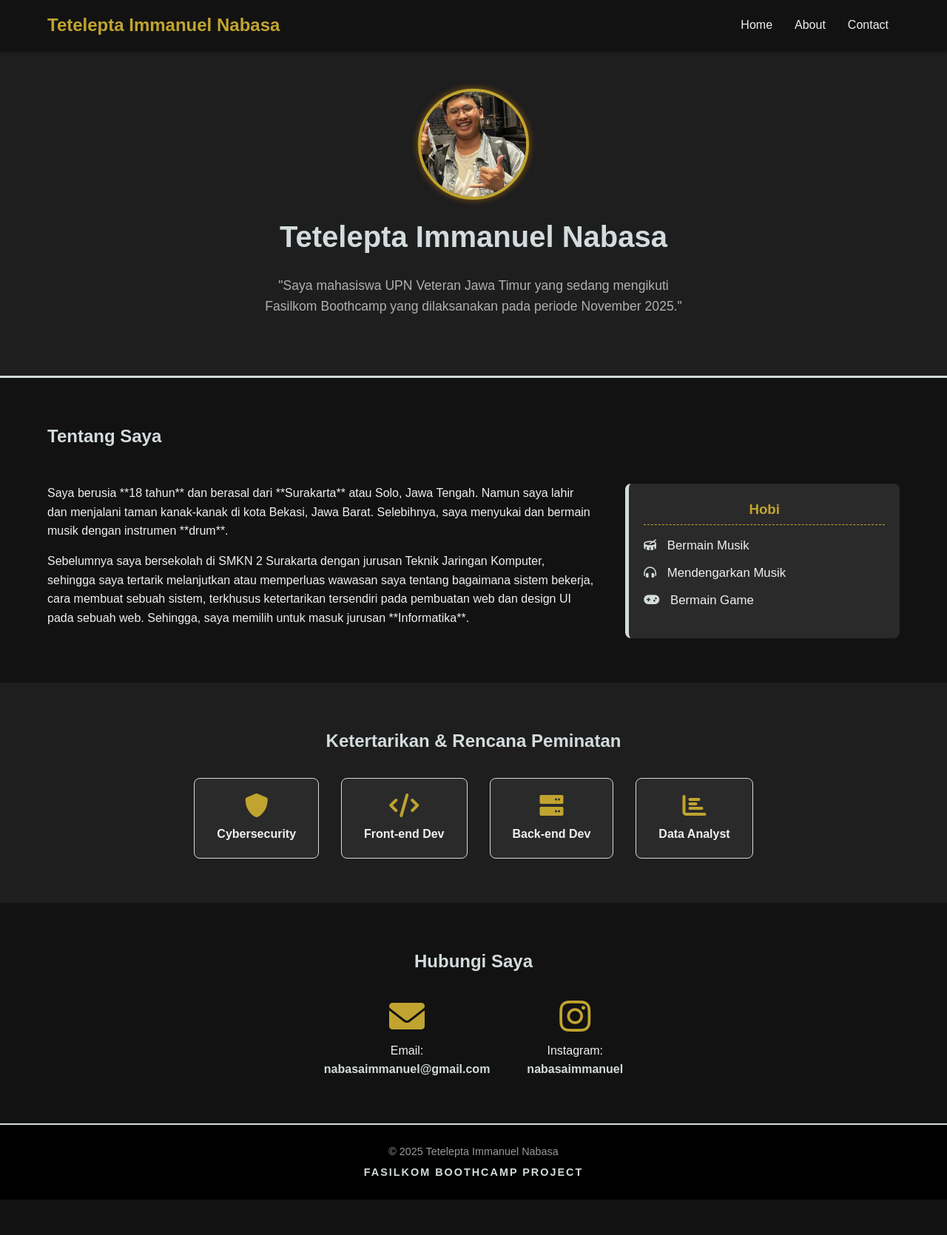
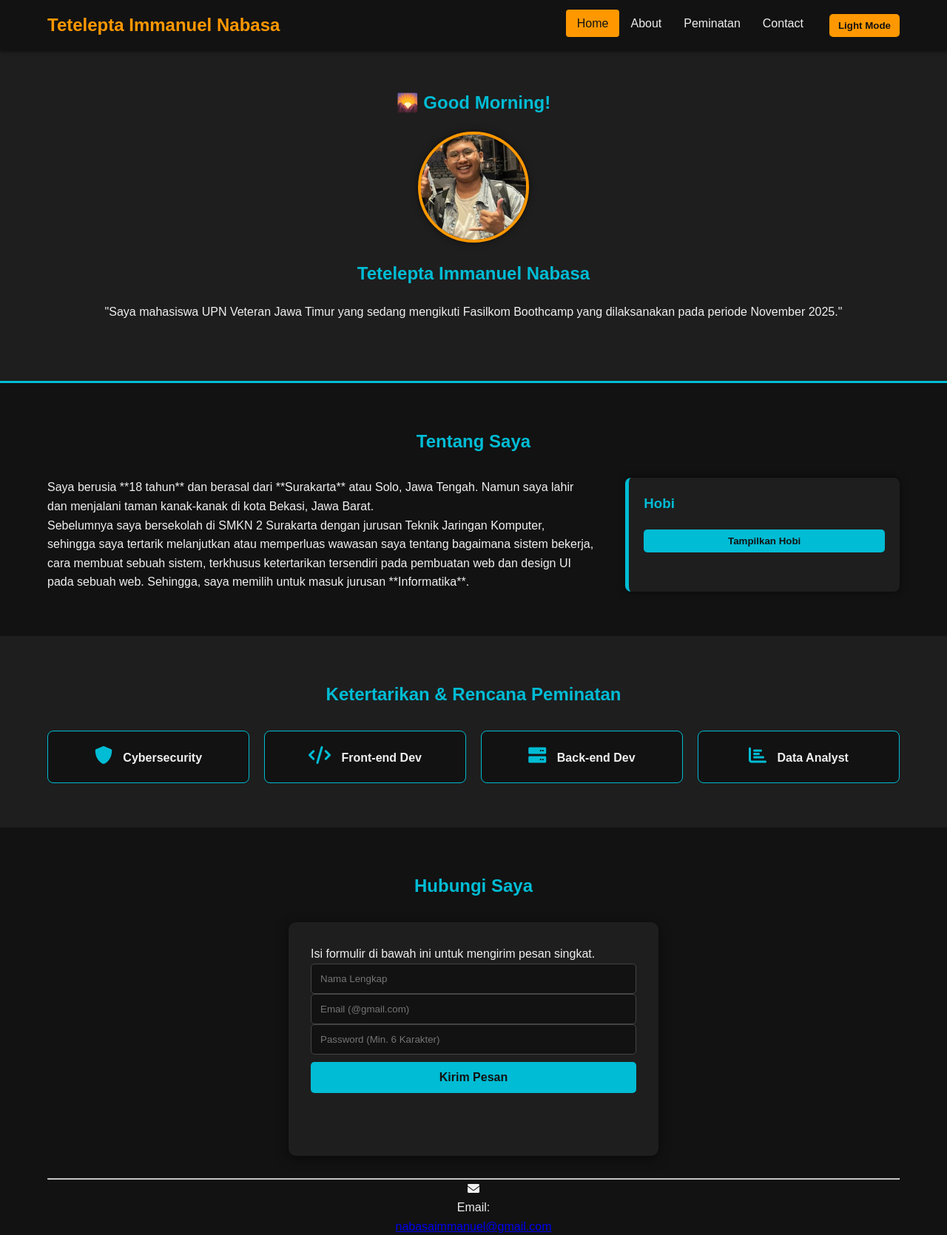
Before and after one commit to tetelepta-tech/tetelepta.github.io, a plain HTML site: page index.html in a window 1280 px wide. Shown: the top 1670 px of the page at 74% size. Before the commit the page ends 1622 px from the top, so only its background shows below. Drawn offline with Linux system fonts and the light colour scheme.

Commit message:
Perubahan dikit

```diff
--- a/CSS/stylesheet.css
+++ b/CSS/stylesheet.css
@@ -1,12 +1,35 @@
 /* G. WEBSITE THEME & GLOBAL STYLES */
-:root {
-    --color-dark: #121212;         /* Dominan Hitam/Gelap */
-    --color-light-bg: #1e1e1e;     /* Background Sedikit Lebih Terang */
-    --color-text-light: #f0f0f0;   /* Teks utama (putih pucat) */
-    --color-primary: #d4dbdc;      /* Warna Aksen (Biru Cyan/Terang) */
-    --color-secondary: #c1a430;    /* Warna Sekunder (Oranye) */
+
+/* AKTIVASI SMOOTH SCROLLING */
+html {
+    scroll-behavior: smooth;
 }
 
+:root {
+    /* DEFAULT THEME (DARK MODE) */
+    --color-dark: #121212;
+    --color-light-bg: #1e1e1e;
+    --color-text-light: #f0f0f0;
+    --color-text-dark: #333333;
+    --color-primary: #00bcd4;      /* Cyan */
+    --color-secondary: #ff9800;    /* Orange */
+    --color-navbar-bg: rgba(18, 18, 18, 0.95);
+    --color-shadow: rgba(0, 0, 0, 0.5);
+}
+
+/* TEMA TERANG (LIGHT MODE / WHITE MODE) */
+#theme-body.light-theme {
+    --color-dark: #f0f0f0;
+    --color-light-bg: #ffffff;
+    --color-text-light: #333333;
+    --color-text-dark: #f0f0f0;
+    --color-primary: #1976d2;
+    --color-secondary: #d84315;
+    --color-navbar-bg: rgba(255, 255, 255, 0.95);
+    --color-shadow: rgba(0, 0, 0, 0.1);
+}
+
+/* GLOBAL RESET DAN BODY */
 * {
     box-sizing: border-box;
     margin: 0;
@@ -18,7 +41,7 @@ body {
     background-color: var(--color-dark);
     color: var(--color-text-light);
     line-height: 1.6;
-    scroll-behavior: smooth;
+    transition: background-color 0.5s, color 0.5s;
 }
 
 .container {
@@ -37,13 +60,13 @@ h1, h2, h3 {
     margin-bottom: 20px;
 }
 
-/* --- A. NAVIGATION BAR --- */
+/* A. NAVIGATION BAR */
 .navbar {
-    position: fixed; /* Posisi Sticky/Fixed di atas */
+    position: fixed;
     top: 0;
     width: 100%;
-    background-color: rgba(18, 18, 18, 0.95); /* Hitam, sedikit transparan agar tidak terlalu kontras */
-    box-shadow: 0 2px 4px rgba(0, 0, 0, 0.5);
+    background-color: var(--color-navbar-bg);
+    box-shadow: 0 2px 4px var(--color-shadow);
     z-index: 1000;
 }
 
@@ -73,80 +96,87 @@ h1, h2, h3 {
     border-radius: 4px;
 }
 
-/* Hover Effect */
+/* Efek Hover */
 .navbar ul li a:hover {
     background-color: var(--color-primary);
-    color: var(--color-dark); /* Teks berubah menjadi gelap */
+    color: var(--color-dark);
 }
 
-/* --- B. HERO / PROFILE SECTION --- */
+/* Gaya untuk Nav Link yang AKTIF (Highlight) */
+.navbar ul li a.active {
+    background-color: var(--color-secondary);
+    color: var(--color-dark) !important;
+}
+
+/* STYLES TOMBOL MODE */
+.mode-button {
+    background-color: var(--color-secondary);
+    color: var(--color-dark);
+    border: none;
+    padding: 8px 12px;
+    border-radius: 5px;
+    cursor: pointer;
+    font-weight: bold;
+    transition: background-color 0.3s, color 0.3s;
+    margin-left: 20px;
+}
+
+/* B. HERO / PROFILE SECTION */
 .hero-section {
-    background-color: var(--color-light-bg); /* Background Menarik (Sedikit lebih terang dari body) */
-    padding: 120px 0 80px; /* Padding atas disesuaikan karena fixed navbar */
+    background-color: var(--color-light-bg);
+    padding: 120px 0 80px;
     text-align: center;
     border-bottom: 3px solid var(--color-primary);
 }
 
-.hero-content h1 {
-    font-size: 2.5rem;
-    margin-top: 10px;
-}
-
-.hero-content p {
-    font-size: 1.1rem;
-    color: #b0b0b0;
-    max-width: 600px;
-    margin: 15px auto 0;
-}
-
+/* FOTO PROFIL BULAT */
 .profile-photo {
     width: 150px;
     height: 150px;
-    border-radius: 50%; /* Membuat foto bulat */
+    border-radius: 50%; /* Membuat Bulat */
     object-fit: cover;
     border: 4px solid var(--color-secondary);
-    box-shadow: 0 0 10px rgba(255, 152, 0, 0.5);
+    box-shadow: 0 0 10px var(--color-shadow);
+    margin-bottom: 15px;
 }
 
-/* --- C. ABOUT SECTION --- */
-.about-content {
+/* C. ABOUT SECTION */
+.about-grid {
+    display: grid;
+    grid-template-columns: 2fr 1fr;
+    gap: 40px;
+    margin-top: 30px;
     text-align: left;
 }
 
-.about-grid {
-    display: grid;
-    grid-template-columns: 2fr 1fr; /* Layout Readable: Deskripsi lebih lebar dari hobi */
-    gap: 40px;
-    margin-top: 45px;
-}
-
-.about-text p {
-    margin-bottom: 15px;
-}
-
 .hobbies-list {
-    background-color: #2a2a2a;
+    background-color: var(--color-light-bg);
     padding: 20px;
     border-radius: 8px;
     border-left: 5px solid var(--color-primary);
-}
-
-.hobbies-list h3 {
-    color: var(--color-secondary);
-    margin-bottom: 15px;
-    border-bottom: 1px dashed var(--color-secondary);
-    padding-bottom: 5px;
-    text-align: center;
+    box-shadow: 0 0 10px var(--color-shadow);
 }
 
 .hobbies-list ul {
     list-style: none;
     text-align: left;
+    padding-top: 15px;
 }
 
+/* Gaya dasar item hobi */
 .hobbies-list ul li {
     margin-bottom: 10px;
     font-size: 1.05rem;
+    padding: 5px 10px;
+    transition: background-color 0.3s, color 0.3s;
+    border-radius: 4px;
+}
+
+/* Efek HOVER pada List Hobi */
+.hobbies-list ul li:hover {
+    background-color: var(--color-primary);
+    color: var(--color-dark);
+    cursor: pointer;
 }
 
 .hobbies-list ul li i {
@@ -154,73 +184,143 @@ h1, h2, h3 {
     margin-right: 10px;
 }
 
-/* --- D. SKILL / INTEREST SECTION --- */
+/* Mengubah warna ikon saat hover */
+.hobbies-list ul li:hover i {
+    color: var(--color-dark);
+}
+
+/* Tombol untuk Toggle Hobi */
+#toggleHobbyBtn {
+    background-color: var(--color-primary);
+    color: var(--color-dark);
+    border: none;
+    padding: 8px 15px;
+    border-radius: 5px;
+    cursor: pointer;
+    font-weight: bold;
+    transition: background-color 0.3s;
+    width: 100%;
+    margin-bottom: 15px;
+}
+
+/* D. SKILL / INTEREST SECTION */
 .dark-section {
     background-color: var(--color-light-bg);
 }
 
 .interest-grid {
-    display: flex;
-    justify-content: center;
-    gap: 30px;
+    display: grid;
+    grid-template-columns: repeat(auto-fit, minmax(200px, 1fr));
+    gap: 20px;
     margin-top: 30px;
-    flex-wrap: wrap;
 }
 
+/* Gaya dasar item peminatan */
 .interest-item {
-    background-color: #2a2a2a;
+    background-color: var(--color-dark);
     padding: 20px 30px;
     border-radius: 8px;
     border: 1px solid var(--color-primary);
     text-align: center;
     font-weight: bold;
-    transition: background-color 0.3s, transform 0.3s;
+    transition: background-color 0.3s, transform 0.3s, color 0.3s;
+    color: var(--color-text-light);
+    cursor: pointer;
+}
+
+/* EFEK HOVER BARU: Ketertarikan & Rencana Peminatan */
+.interest-item:hover {
+    background-color: var(--color-secondary); /* Ubah latar belakang */
+    color: var(--color-dark); /* Ubah teks */
+    transform: translateY(-5px); /* Efek sedikit terangkat */
+    box-shadow: 0 5px 15px var(--color-shadow);
 }
 
 .interest-item i {
-    font-size: 2rem;
-    margin-bottom: 10px;
-    color: var(--color-secondary);
-    display: block;
-}
-
-.interest-item:hover {
-    background-color: var(--color-dark);
-    transform: translateY(-5px); /* Efek sedikit terangkat */
-}
-
-/* --- E. CONTACT SECTION --- */
-.contact-items {
-    display: flex;
-    justify-content: center;
-    gap: 50px;
-    margin-top: 30px;
-}
-
-.contact-item {
-    text-align: center;
-}
-
-.contact-item i {
-    font-size: 3rem;
-    color: var(--color-secondary); /* Icons */
-    margin-bottom: 10px;
-}
-
-.contact-item a {
-    color: var(--color-primary);
-    text-decoration: none;
-    font-weight: bold;
+    font-size: 1.5rem;
+    margin-right: 10px;
+    color: var(--color-primary); /* Warna ikon default */
     transition: color 0.3s;
 }
 
-.contact-item a:hover {
-    color: var(--color-text-light);
+/* Mengubah warna ikon saat hover */
+.interest-item:hover i {
+    color: var(--color-dark);
 }
 
-/* --- F. FOOTER --- */
+/* E. CONTACT SECTION - FORM STYLES */
+.contact-form {
+    max-width: 500px;
+    margin: 30px auto;
+    background-color: var(--color-light-bg);
+    padding: 30px;
+    border-radius: 10px;
+    box-shadow: 0 4px 15px var(--color-shadow);
+    text-align: left;
+}
+
+.contact-form input[type="text"],
+.contact-form input[type="email"],
+.contact-form input[type="password"] {
+    width: 100%;
+    padding: 12px;
+    border: 1px solid #444;
+    border-radius: 5px;
+    background-color: var(--color-dark);
+    color: var(--color-text-light);
+    transition: border-color 0.3s;
+}
+
+.contact-form button[type="submit"] {
+    width: 100%;
+    background-color: var(--color-primary);
+    color: var(--color-dark);
+    border: none;
+    padding: 12px 20px;
+    border-radius: 5px;
+    cursor: pointer;
+    font-size: 1rem;
+    font-weight: bold;
+    transition: background-color 0.3s;
+    margin-top: 10px;
+}
+
+/* PESAN VALIDASI */
+.message-area {
+    padding: 10px;
+    margin-top: 15px;
+    border-radius: 5px;
+    text-align: center;
+    font-weight: bold;
+    min-height: 40px;
+    opacity: 0.9;
+}
+
+/* Dark Mode Message Styles */
+.message-error {
+    background-color: #ff3333;
+    color: var(--color-text-dark);
+}
+
+.message-success {
+    background-color: #00b300;
+    color: var(--color-text-dark);
+}
+
+/* Light Mode Message Styles */
+#theme-body.light-theme .message-error {
+    background-color: #f8d7da;
+    color: #721c24;
+}
+
+#theme-body.light-theme .message-success {
+    background-color: #d4edda;
+    color: #155724;
+}
+
+/* F. FOOTER */
 footer {
-    background-color: #000000; /* Background color berbeda dari body (Hitam pekat) */
+    background-color: #000000;
     color: #999;
     text-align: center;
     padding: 20px 0;
@@ -228,12 +328,7 @@ footer {
     border-top: 2px solid var(--color-primary);
 }
 
-footer p {
-    margin: 5px 0;
+/* CSS untuk JavaScript */
+.hidden {
+    display: none;
 }
-
-.bootcamp-text {
-    color: var(--color-primary);
-    font-weight: bold;
-    letter-spacing: 2px;
-}
--- /dev/null
+++ b/JS/js.js
@@ -0,0 +1,155 @@
+document.addEventListener('DOMContentLoaded', function() {
+
+    // ==========================================================
+    // 1. FUNGSI TEMA DINAMIS (DARK/LIGHT MODE DENGAN LOCAL STORAGE)
+    // ==========================================================
+    const themeBody = document.getElementById('theme-body');
+    const themeToggle = document.getElementById('theme-toggle');
+
+    function setTheme(mode) {
+        if (mode === 'light') {
+            themeBody.classList.add('light-theme');
+            localStorage.setItem('theme', 'light');
+            themeToggle.textContent = 'Dark Mode';
+        } else {
+            themeBody.classList.remove('light-theme');
+            localStorage.setItem('theme', 'dark');
+            themeToggle.textContent = 'Light Mode';
+        }
+    }
+
+    // A. MODE PERSISTENCE (Memuat tema yang tersimpan)
+    const savedTheme = localStorage.getItem('theme');
+    if (savedTheme) {
+        setTheme(savedTheme);
+    } else {
+        setTheme('dark'); // Default
+    }
+
+    // B. MENDENGARKAN KLIK TOMBOL
+    if (themeToggle) {
+        themeToggle.addEventListener('click', function() {
+            if (themeBody.classList.contains('light-theme')) {
+                setTheme('dark');
+            } else {
+                setTheme('light');
+            }
+        });
+    }
+
+    // ==========================================================
+    // 2. FUNGSI SAPAAN DINAMIS (Waktu Nyata)
+    // ==========================================================
+    const greetingElement = document.getElementById('greeting');
+    const hour = new Date().getHours();
+    let greetingText = '';
+
+    if (hour >= 5 && hour < 12) {
+        greetingText = '🌄 Good Morning!';
+    } else if (hour >= 12 && hour < 17) {
+        greetingText = '☀️ Good Afternoon!';
+    } else if (hour >= 17 && hour < 21) {
+        greetingText = '🌆 Good Evening!';
+    } else {
+        greetingText = '🌃 Good Night!';
+    }
+
+    if (greetingElement) {
+        greetingElement.textContent = greetingText;
+    }
+
+    // ==========================================================
+    // 3. FUNGSI TOGGLE DETAIL HOBI
+    // ==========================================================
+    const toggleButton = document.getElementById('toggleHobbyBtn');
+    const hobbyList = document.getElementById('hobbyList');
+
+    if (toggleButton && hobbyList) {
+        toggleButton.addEventListener('click', function() {
+            hobbyList.classList.toggle('hidden');
+
+            // Menggunakan getComputedStyle untuk mengambil nilai --color-primary yang sedang aktif
+            const primaryColor = getComputedStyle(document.documentElement).getPropertyValue('--color-primary');
+
+            if (hobbyList.classList.contains('hidden')) {
+                toggleButton.textContent = 'Tampilkan Hobi';
+                toggleButton.style.backgroundColor = primaryColor;
+            } else {
+                toggleButton.textContent = 'Sembunyikan Hobi';
+                toggleButton.style.backgroundColor = '#dc3545'; // Merah solid
+            }
+        });
+    }
+
+    // ==========================================================
+    // 4. FUNGSI NAVIGASI AKTIF (HIGHLIGHT MENU SAAT SCROLL)
+    // ==========================================================
+    const sections = document.querySelectorAll('section');
+    const navLinks = document.querySelectorAll('.nav-link');
+
+    window.addEventListener('scroll', () => {
+        let current = '';
+
+        sections.forEach(section => {
+            // Cek posisi scroll dengan offset navbar (80px)
+            const sectionTop = section.offsetTop - 80;
+            if (window.pageYOffset >= sectionTop) {
+                current = section.getAttribute('id');
+            }
+        });
+
+        navLinks.forEach(link => {
+            link.classList.remove('active');
+            if (link.getAttribute('href').includes(current)) {
+                link.classList.add('active');
+            }
+        });
+    });
+
+    // ==========================================================
+    // 5. SIMPLE FORM VALIDATION WITH PERSONALITY
+    // ==========================================================
+    const contactForm = document.getElementById('contactForm');
+    const validationMessage = document.getElementById('validationMessage');
+
+    if (contactForm) {
+        contactForm.addEventListener('submit', function(e) {
+            e.preventDefault();
+
+            const name = document.getElementById('name').value.trim();
+            const email = document.getElementById('email').value.trim();
+            const password = document.getElementById('password').value.trim();
+
+            validationMessage.textContent = '';
+            validationMessage.className = 'message-area';
+
+            // 5a. Validasi Kolom Kosong
+            if (!name || !email || !password) {
+                validationMessage.classList.add('message-error');
+                validationMessage.textContent = "⚠️ Oops! Sebagai mahasiswa Informatika, kamu tahu semua kolom itu penting. Jangan ada yang kosong, ya!";
+                return;
+            }
+
+            // 5b. Validasi Email (@gmail.com)
+            if (!email.endsWith('@gmail.com')) {
+                validationMessage.classList.add('message-error');
+                validationMessage.textContent = "❌ Validasi Gagal! Email harus diakhiri dengan '@gmail.com'. Cek lagi sintaksnya!";
+                return;
+            }
+
+            // 5c. Validasi Password (minimal 6 karakter)
+            if (password.length < 6) {
+                validationMessage.classList.add('message-error');
+                validationMessage.textContent = "🔒 Password terlalu lemah. Minimal 6 karakter untuk keamanan data, bro!";
+                return;
+            }
+
+            // 5d. Sukses!
+            validationMessage.classList.add('message-success');
+            validationMessage.textContent = "✅ Data Valid! Terima kasih, T.I. Nabasa akan segera menerima pesanmu. Tugasmu selesai!";
+
+            // Reset form
+            contactForm.reset();
+        });
+    }
+});
--- a/index.html
+++ b/index.html
@@ -7,22 +7,24 @@
     <link rel="stylesheet" href="CSS/stylesheet.css">
     <link rel="stylesheet" href="https://cdnjs.cloudflare.com/ajax/libs/font-awesome/6.0.0-beta3/css/all.min.css">
 </head>
-<body>
-
-    <nav class="navbar">
+<body id="theme-body"> <nav class="navbar">
         <div class="container nav-content">
             <span class="logo">Tetelepta Immanuel Nabasa</span>
-            <ul>
-                <li><a href="#home">Home</a></li>
-                <li><a href="#about">About</a></li>
-                <li><a href="#contact">Contact</a></li>
+            <ul id="navbar-menu">
+                <li><a href="#home" class="nav-link active">Home</a></li>
+                <li><a href="#about" class="nav-link">About</a></li>
+                <li><a href="#skills" class="nav-link">Peminatan</a></li> <li><a href="#contact" class="nav-link">Contact</a></li>
+                <li><button id="theme-toggle" class="mode-button">Ubah Mode</button></li>
             </ul>
         </div>
     </nav>
 
     <section id="home" class="hero-section">
         <div class="container hero-content">
-            <img src= "IMAGES/Profile Image.jpg" alt="Foto Profil Tetelepta Immanuel Nabasa" class="profile-photo">
+            <h2 id="greeting" class="sapaan-js"></h2>
+
+            <img src="IMAGES/Profile Image.jpg" alt="Foto Profil Tetelepta Immanuel Nabasa" class="profile-photo">
+
             <h1>Tetelepta Immanuel Nabasa</h1>
             <p>"Saya mahasiswa UPN Veteran Jawa Timur yang sedang mengikuti Fasilkom Boothcamp yang dilaksanakan pada periode November 2025."</p>
         </div>
@@ -33,16 +35,21 @@
             <h2>Tentang Saya</h2>
             <div class="about-grid">
                 <div class="about-text">
-                    <p>Saya berusia **18 tahun** dan berasal dari **Surakarta** atau Solo, Jawa Tengah. Namun saya lahir dan menjalani taman kanak-kanak di kota Bekasi, Jawa Barat. Selebihnya, saya menyukai dan bermain musik dengan instrumen **drum**.</p>
+                    <p>Saya berusia **18 tahun** dan berasal dari **Surakarta** atau Solo, Jawa Tengah. Namun saya lahir dan menjalani taman kanak-kanak di kota Bekasi, Jawa Barat.</p>
                     <p>Sebelumnya saya bersekolah di SMKN 2 Surakarta dengan jurusan Teknik Jaringan Komputer, sehingga saya tertarik melanjutkan atau memperluas wawasan saya tentang bagaimana sistem bekerja, cara membuat sebuah sistem, terkhusus ketertarikan tersendiri pada pembuatan web dan design UI pada sebuah web. Sehingga, saya memilih untuk masuk jurusan **Informatika**.</p>
                 </div>
+
                 <div class="hobbies-list">
                     <h3>Hobi</h3>
-                    <ul>
-                        <li><i class="fas fa-drum"></i> Bermain Musik</li>
-                        <li><i class="fas fa-headphones-alt"></i> Mendengarkan Musik</li>
-                        <li><i class="fas fa-gamepad"></i> Bermain Game</li>
-                    </ul>
+                    <button id="toggleHobbyBtn">Tampilkan Hobi</button>
+
+                    <div id="hobbyList" class="hidden">
+                        <ul>
+                            <li><i class="fas fa-drum"></i> Bermain Musik</li>
+                            <li><i class="fas fa-headphones-alt"></i> Mendengarkan Musik</li>
+                            <li><i class="fas fa-gamepad"></i> Bermain Game</li>
+                        </ul>
+                    </div>
                 </div>
             </div>
         </div>
@@ -63,6 +70,25 @@
     <section id="contact" class="section-padding">
         <div class="container">
             <h2>Hubungi Saya</h2>
+
+            <form id="contactForm" class="contact-form">
+                <p>Isi formulir di bawah ini untuk mengirim pesan singkat.</p>
+                <div class="form-group">
+                    <input type="text" id="name" placeholder="Nama Lengkap" required>
+                </div>
+                <div class="form-group">
+                    <input type="email" id="email" placeholder="Email (@gmail.com)" required>
+                </div>
+                <div class="form-group">
+                    <input type="password" id="password" placeholder="Password (Min. 6 Karakter)" required>
+                </div>
+                <button type="submit" id="submitBtn">Kirim Pesan</button>
+
+                <div id="validationMessage" class="message-area"></div>
+            </form>
+
+            <hr class="separator">
+
             <div class="contact-items">
                 <div class="contact-item">
                     <i class="fas fa-envelope"></i>
@@ -85,5 +111,6 @@
         </div>
     </footer>
 
+    <script src="JS/js.js"></script>
 </body>
 </html>
```
Also changed, not shown: 1 other file.
